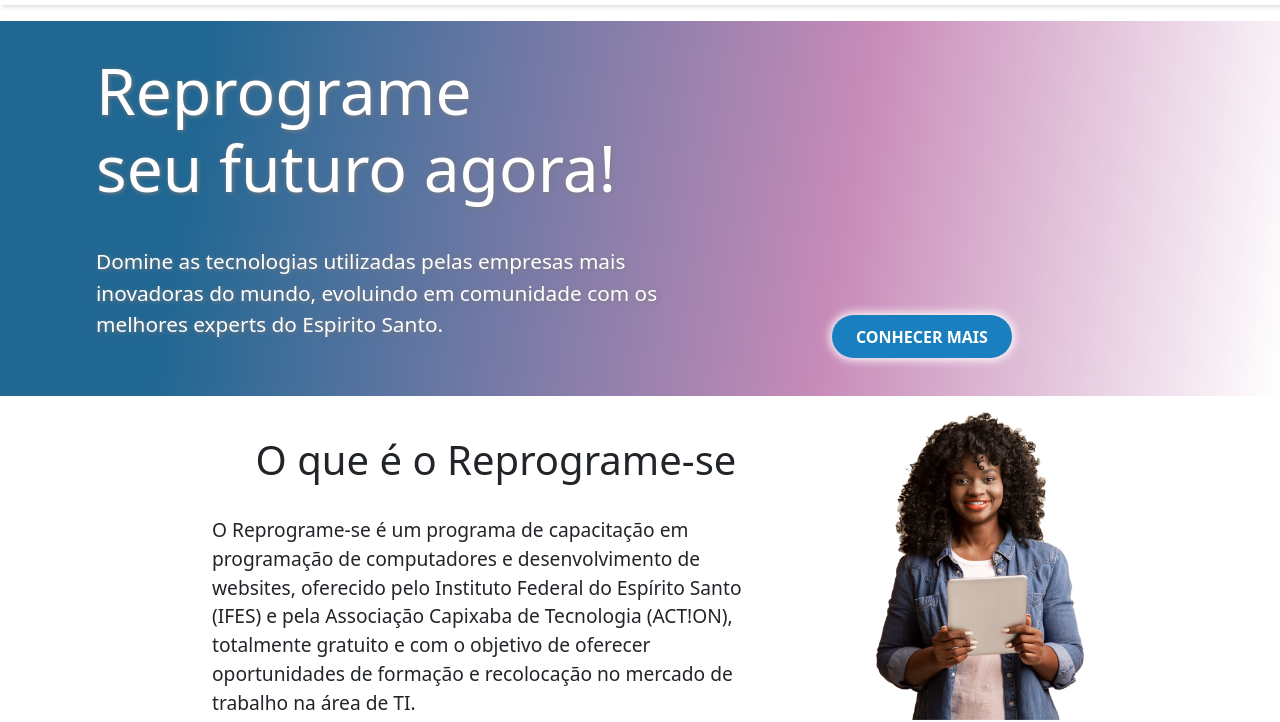
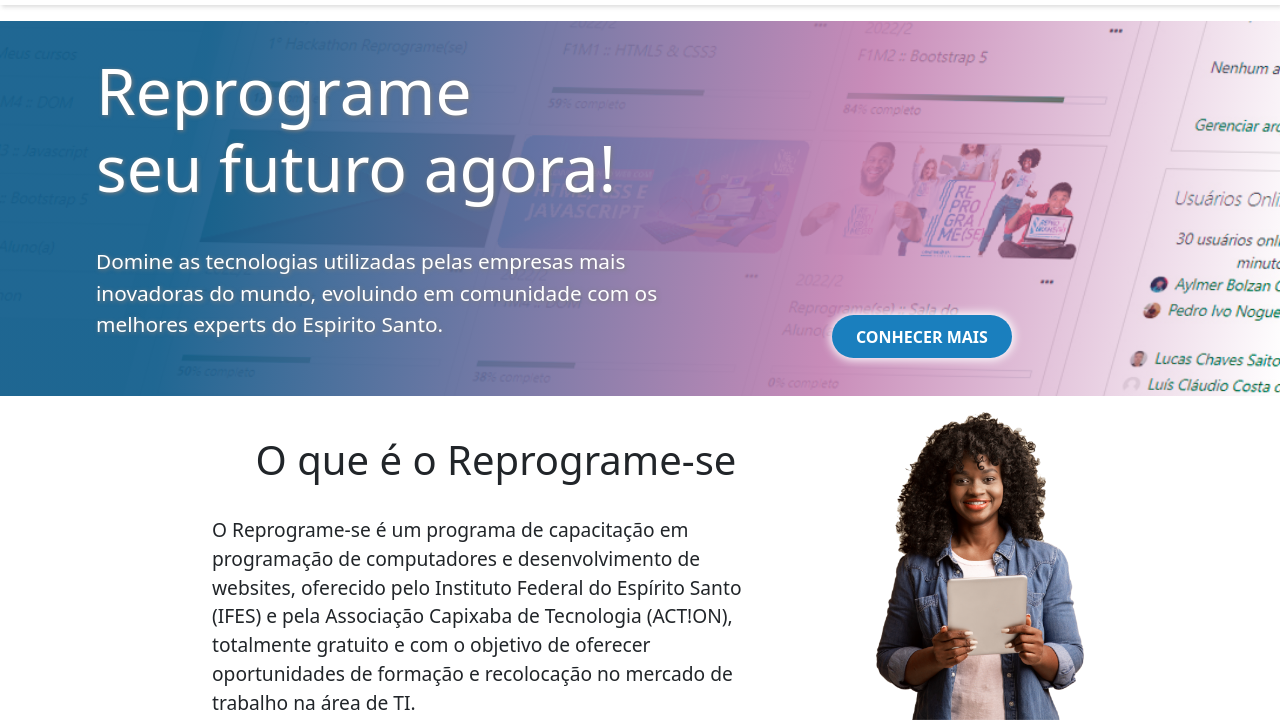
Before and after one commit to aylmerbolzan/1-Hackaton-Reprograme-se, a plain HTML site: page index.html in a window 1280 px wide. Shown: the part 93-815 px from the top of the page. Drawn offline with nearby package versions, Linux system fonts and the light colour scheme.

Commit message:
fix: correção em link de imagem do background

```diff
--- a/assets/css/style.css
+++ b/assets/css/style.css
@@ -51,14 +51,8 @@ main div {
 
 #hero {
   color: #fff;
-  background: linear-gradient(
-        99.06deg,
-        rgba(20, 95, 141, 0.95) 15.8%,
-        rgba(194, 127, 177, 0.9) 65.54%,
-        rgba(194, 127, 177, 0) 100%
-      )
-      center center / cover no-repeat,
-    url(./assets/img/background-herosection.jpg);
+  background: linear-gradient(99.06deg, rgba(20, 95, 141, 0.95) 15.8%, rgba(194, 127, 177, 0.9) 65.54%, rgba(194, 127, 177, 0) 100%), url('/assets/img/background-herosection.jpg') center center / cover no-repeat;
+
   background-size: cover;
   background-position: center center;
   background-repeat: no-repeat;
```
